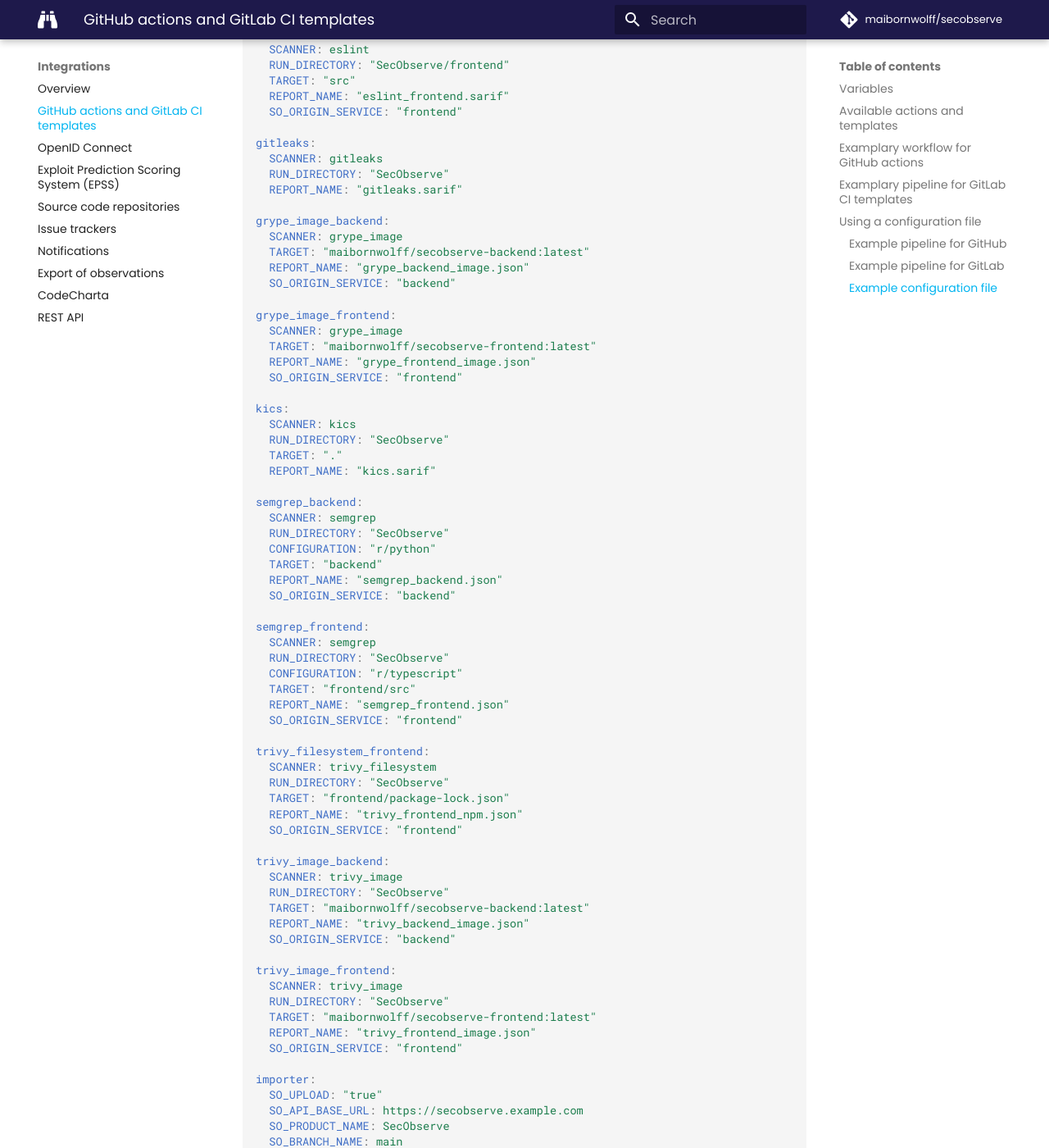
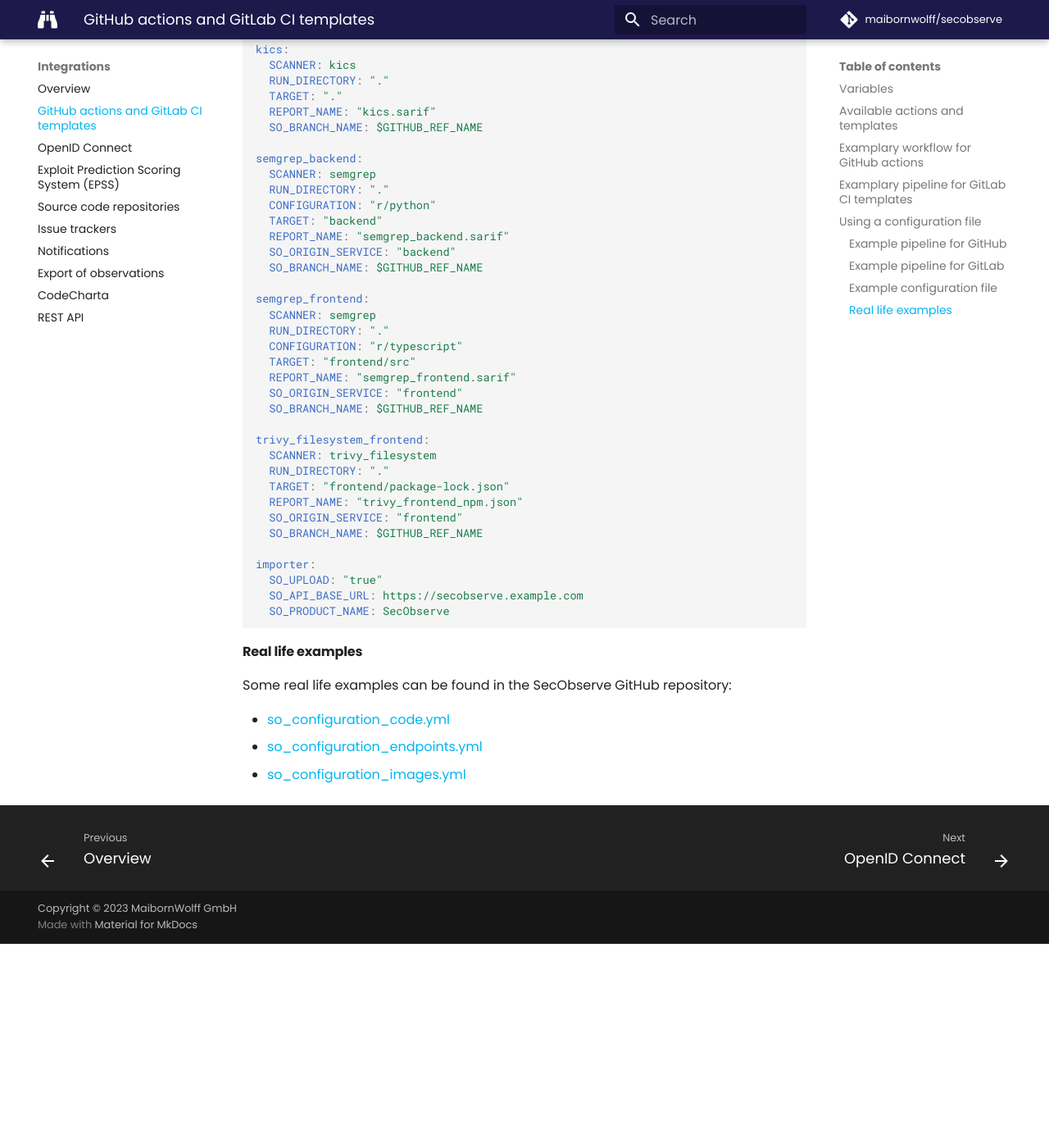
Before and after one commit to MaibornWolff/SecObserve, an MkDocs documentation site: the page built from docs/integrations/github_actions_and_templates.md, in a window 1280 px wide and 1400 px high, scrolled down 8618 px. Shown: the whole window at 82% size. Built offline with MkDocs 1.6.1 and Material for MkDocs 9.7.7, drawn with Linux system fonts in a browser that asks for light colours; comment, search, counter and statistics services are not loaded; after the commit the page ends 9769 px from its top, so only the background shows below that; some of the changed text lies outside the part shown.

Commit message:
chore: better documentation for vulnerability scanning configuration files

````diff
--- a/docs/integrations/github_actions_and_templates.md
+++ b/docs/integrations/github_actions_and_templates.md
@@ -279,41 +279,26 @@
 #### Example pipeline for GitHub
 
 ```yaml
-name: Check for vulnerabilities
+name: Check for vulnerabilities in the code
 
 on: [push]
 
 permissions: read-all
 
 jobs:
-  build:
+  check_vulnerabilities:
+
     runs-on: ubuntu-latest
+
     steps:
       - name: Checkout code
-        uses: actions/checkout@v3
+        uses: actions/checkout@v4
 
       - name: Run vulnerability scanners
         uses: MaibornWolff/secobserve_actions_templates/actions/vulnerability_scanner@main
         with:
           so_configuration: 'so_configuration.yml'
-
-      - name: Upload results
-        uses: actions/upload-artifact@v3
-        with:
-          name: secobserve
-          path: |
-            bandit_backend.sarif
-            checkov.sarif
-            eslint_frontend.sarif
-            gitleaks.sarif
-            grype_backend_image.json
-            grype_frontend_image.json
-            kics.sarif
-            semgrep_backend.sarif
-            semgrep_frontend.sarif
-            trivy_frontend_npm.json
-            trivy_backend_image.json
-            trivy_frontend_image.json
+          SO_API_TOKEN: ${{ secrets.SO_API_TOKEN }}
 ```
 
 #### Example pipeline for GitLab
@@ -326,7 +311,7 @@
   stage: test
   extends: .vulnerability_scanner
   variables:
-    SO_CONFIGURATION: "so_config_sast_sca_secrets.yml"
+    SO_CONFIGURATION: "so_configuration.yml"
   needs: []
 ```
 
@@ -335,87 +320,76 @@
 ```yaml
 bandit_backend:
   SCANNER: bandit
-  RUN_DIRECTORY: SecObserve
+  RUN_DIRECTORY: "."
   TARGET: backend
   REPORT_NAME: bandit_backend.sarif
   SO_ORIGIN_SERVICE: backend
+  SO_BRANCH_NAME: $GITHUB_REF_NAME
 
 checkov:
   SCANNER: checkov
-  RUN_DIRECTORY: SecObserve
+  RUN_DIRECTORY: "."
   TARGET: "."
   REPORT_NAME: checkov.sarif
+  SO_BRANCH_NAME: $GITHUB_REF_NAME
 
 eslint_frontend:
   SCANNER: eslint
-  RUN_DIRECTORY: "SecObserve/frontend"
+  RUN_DIRECTORY: "frontend"
   TARGET: "src"
   REPORT_NAME: "eslint_frontend.sarif"
   SO_ORIGIN_SERVICE: "frontend"
+  SO_BRANCH_NAME: $GITHUB_REF_NAME
 
 gitleaks:
   SCANNER: gitleaks
-  RUN_DIRECTORY: "SecObserve"
+  RUN_DIRECTORY: "."
   REPORT_NAME: "gitleaks.sarif"
-
-grype_image_backend:
-  SCANNER: grype_image
-  TARGET: "maibornwolff/secobserve-backend:latest"
-  REPORT_NAME: "grype_backend_image.json"
-  SO_ORIGIN_SERVICE: "backend"
-
-grype_image_frontend:
-  SCANNER: grype_image
-  TARGET: "maibornwolff/secobserve-frontend:latest"
-  REPORT_NAME: "grype_frontend_image.json"
-  SO_ORIGIN_SERVICE: "frontend"
+  SO_BRANCH_NAME: $GITHUB_REF_NAME
 
 kics:
   SCANNER: kics
-  RUN_DIRECTORY: "SecObserve"
+  RUN_DIRECTORY: "."
   TARGET: "."
   REPORT_NAME: "kics.sarif"
+  SO_BRANCH_NAME: $GITHUB_REF_NAME
 
 semgrep_backend:
   SCANNER: semgrep
-  RUN_DIRECTORY: "SecObserve"
+  RUN_DIRECTORY: "."
   CONFIGURATION: "r/python"
   TARGET: "backend"
-  REPORT_NAME: "semgrep_backend.json"
+  REPORT_NAME: "semgrep_backend.sarif"
   SO_ORIGIN_SERVICE: "backend"
+  SO_BRANCH_NAME: $GITHUB_REF_NAME
 
 semgrep_frontend:
   SCANNER: semgrep
-  RUN_DIRECTORY: "SecObserve"
+  RUN_DIRECTORY: "."
   CONFIGURATION: "r/typescript"
   TARGET: "frontend/src"
-  REPORT_NAME: "semgrep_frontend.json"
+  REPORT_NAME: "semgrep_frontend.sarif"
   SO_ORIGIN_SERVICE: "frontend"
+  SO_BRANCH_NAME: $GITHUB_REF_NAME
 
 trivy_filesystem_frontend:
   SCANNER: trivy_filesystem
-  RUN_DIRECTORY: "SecObserve"
+  RUN_DIRECTORY: "."
   TARGET: "frontend/package-lock.json"
   REPORT_NAME: "trivy_frontend_npm.json"
   SO_ORIGIN_SERVICE: "frontend"
-
-trivy_image_backend:
-  SCANNER: trivy_image
-  RUN_DIRECTORY: "SecObserve"
-  TARGET: "maibornwolff/secobserve-backend:latest"
-  REPORT_NAME: "trivy_backend_image.json"
-  SO_ORIGIN_SERVICE: "backend"
-
-trivy_image_frontend:
-  SCANNER: trivy_image
-  RUN_DIRECTORY: "SecObserve"
-  TARGET: "maibornwolff/secobserve-frontend:latest"
-  REPORT_NAME: "trivy_frontend_image.json"
-  SO_ORIGIN_SERVICE: "frontend"
+  SO_BRANCH_NAME: $GITHUB_REF_NAME
 
 importer:
   SO_UPLOAD: "true"
   SO_API_BASE_URL: https://secobserve.example.com
   SO_PRODUCT_NAME: SecObserve
-  SO_BRANCH_NAME: main
 ```
+
+#### Real life examples
+
+Some real life examples can be found in the SecObserve GitHub repository:
+
+* [so_configuration_code.yml](https://github.com/MaibornWolff/SecObserve/blob/main/so_configuration_code.yml)
+* [so_configuration_endpoints.yml](https://github.com/MaibornWolff/SecObserve/blob/main/so_configuration_endpoints.yml)
+* [so_configuration_images.yml](https://github.com/MaibornWolff/SecObserve/blob/main/so_configuration_images.yml)
````
